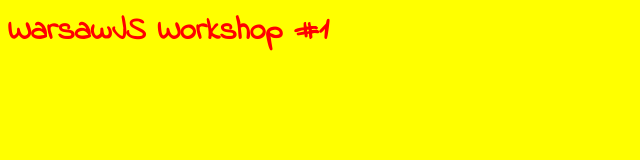
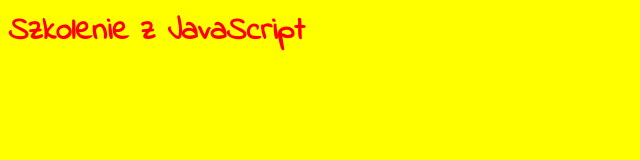
Before and after one commit to piecioshka/warsawjs-workshop-1-picture, a plain HTML site: page index.html in a window 1280 px wide. Shown: the whole page, without its empty margins (0-640 px from the left). Drawn offline with Linux system fonts and the light colour scheme.

Commit message:
Be more general

```diff
--- a/public/index.html
+++ b/index.html
@@ -1,12 +1,12 @@
 <link href="https://fonts.googleapis.com/css?family=Indie+Flower" rel="stylesheet"/>
 
-<link href="./styles/main.css" rel="stylesheet"/>
+<link href="styles/main.css" rel="stylesheet"/>
 
-<h1>Witaj Warszawo!</h1>
+<h1>Witaj na stronie!</h1>
 
 <script>
     setTimeout(function () {
         var $h1 = document.querySelector('h1');
-        $h1.textContent = 'WarsawJS Workshop #1';
+        $h1.textContent = 'Szkolenie z JavaScript';
     }, 4000);
 </script>
```
Also changed, not shown: README.md, images/screenshot-1.png (deleted), images/screenshot-2.png (deleted), images/screenshot-3.png (deleted), styles/main.css (renamed from public/styles/main.css).
